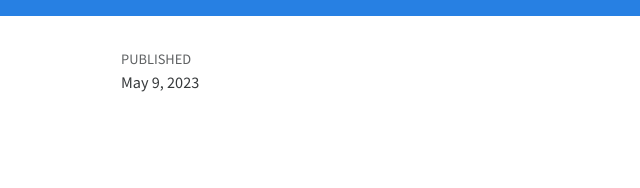
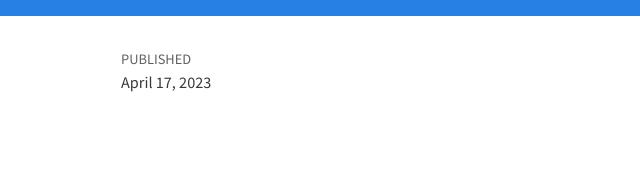
Before and after one commit to pavankumarbodepudi/pavankumarbodepudi, a plain HTML site: page posts/subset-selection/index.html in a window 1280 px wide. Shown: the part 234-422 px from the top of the page, 519-1159 px from the left. Drawn offline with Linux system fonts and the light colour scheme.

Commit message:
changes for date

```diff
--- a/posts/subset-selection/index.html
+++ b/posts/subset-selection/index.html
@@ -127,7 +127,7 @@ ul.task-list li input[type="checkbox"] {
       <div>
       <div class="quarto-title-meta-heading">Published</div>
       <div class="quarto-title-meta-contents">
-        <p class="date">May 9, 2023</p>
+        <p class="date">April 17, 2023</p>
       </div>
     </div>
 
```
